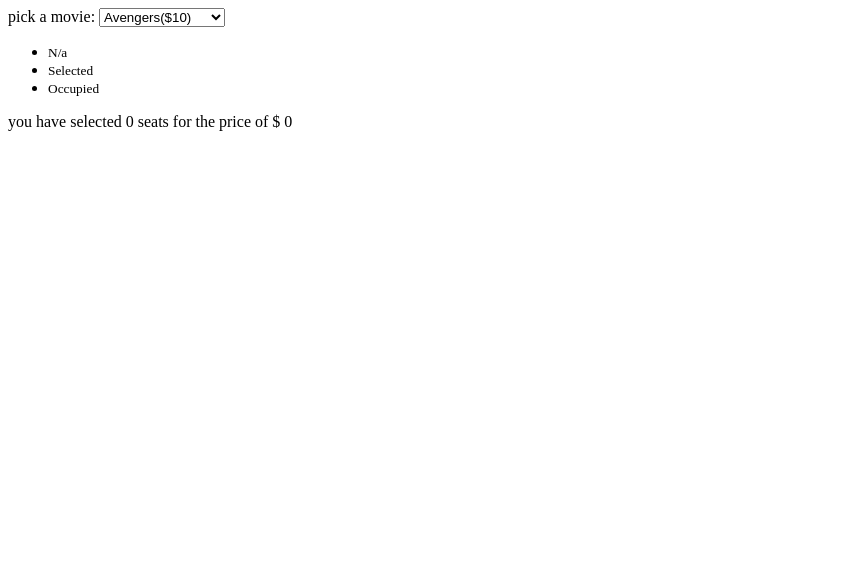
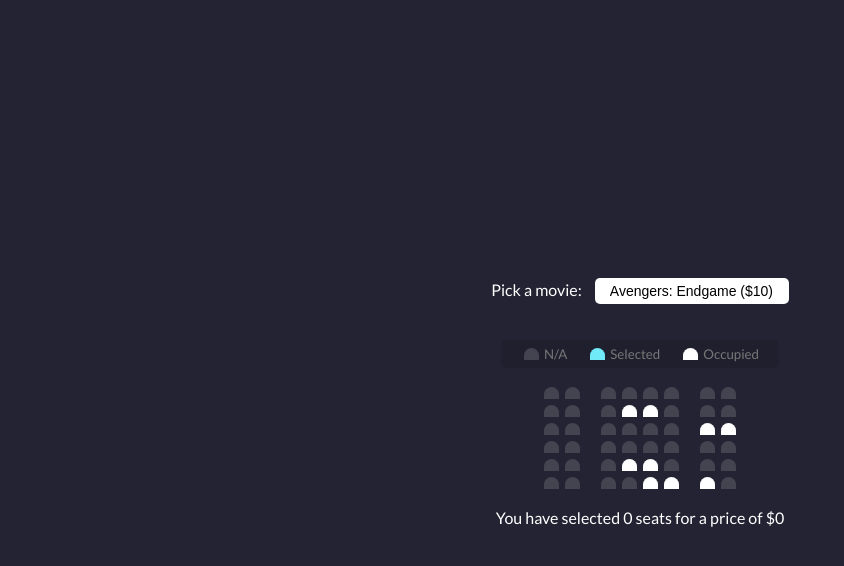
Before and after one commit to seppar93/mini-Js-projects, a plain HTML site: page movie-seat-booking/index.html in a window 1280 px wide. Shown: the whole page, without its empty margins (0-844 px from the left). Drawn offline with Linux system fonts and the light colour scheme.

Commit message:
styling for seats

```diff
--- a/movie-seat-booking/index.html
+++ b/movie-seat-booking/index.html
@@ -2,52 +2,39 @@
 <html lang="en">
   <head>
     <meta charset="UTF-8" />
-    <meta http-equiv="X-UA-Compatible" content="IE=edge" />
     <meta name="viewport" content="width=device-width, initial-scale=1.0" />
+    <meta http-equiv="X-UA-Compatible" content="ie=edge" />
+    <link rel="stylesheet" href="style.css" />
     <title>Movie Seat Booking</title>
-    <link rel="stylesheet" href="style.css" />
   </head>
   <body>
-    <div class="moive-container">
-      <label> pick a movie:</label>
+    <div class="movie-container">
+      <label>Pick a movie:</label>
       <select id="movie">
-        <option value="10">Avengers($10)</option>
-        <option value="12">good movie ($12)</option>
-        <option value="8">Bad movie ($8)</option>
-        <option value="9">movie ($9)</option>
+        <option value="10">Avengers: Endgame ($10)</option>
+        <option value="12">Joker ($12)</option>
+        <option value="8">Toy Story 4 ($8)</option>
+        <option value="9">The Lion King ($9)</option>
       </select>
+    </div>
 
-      <ul class="showCase">
+    <ul class="showcase">
       <li>
-          <div class="seat">
-            <small>N/a</small>
-          </div>
+        <div class="seat"></div>
+        <small>N/A</small>
       </li>
       <li>
-          <div class="seat selected">
+        <div class="seat selected"></div>
         <small>Selected</small>
-          </div>
       </li>
       <li>
-          <div class="seat">
+        <div class="seat occupied"></div>
         <small>Occupied</small>
-          </div>
       </li>
     </ul>
 
     <div class="container">
-        <div class="screen">
-
-            <div class="row">
-                <div class="seat"></div>
-                <div class="seat"></div>
-                <div class="seat"></div>
-                <div class="seat occupied"></div>
-                <div class="seat"></div>
-                <div class="seat occupied"></div>
-                <div class="seat"></div>
-                <div class="seat"></div>
-            </div>
+      <div class="screen"></div>
 
       <div class="row">
         <div class="seat"></div>
@@ -59,55 +46,64 @@
         <div class="seat"></div>
         <div class="seat"></div>
       </div>
-
       <div class="row">
+        <div class="seat"></div>
+        <div class="seat"></div>
+        <div class="seat"></div>
         <div class="seat occupied"></div>
+        <div class="seat occupied"></div>
+        <div class="seat"></div>
+        <div class="seat"></div>
+        <div class="seat"></div>
+      </div>
+      <div class="row">
+        <div class="seat"></div>
+        <div class="seat"></div>
         <div class="seat"></div>
         <div class="seat"></div>
         <div class="seat"></div>
         <div class="seat"></div>
         <div class="seat occupied"></div>
+        <div class="seat occupied"></div>
+      </div>
+      <div class="row">
+        <div class="seat"></div>
+        <div class="seat"></div>
+        <div class="seat"></div>
+        <div class="seat"></div>
+        <div class="seat"></div>
+        <div class="seat"></div>
         <div class="seat"></div>
         <div class="seat"></div>
       </div>
-
       <div class="row">
+        <div class="seat"></div>
+        <div class="seat"></div>
+        <div class="seat"></div>
+        <div class="seat occupied"></div>
+        <div class="seat occupied"></div>
+        <div class="seat"></div>
+        <div class="seat"></div>
+        <div class="seat"></div>
+      </div>
+      <div class="row">
+        <div class="seat"></div>
+        <div class="seat"></div>
         <div class="seat"></div>
         <div class="seat"></div>
         <div class="seat occupied"></div>
         <div class="seat occupied"></div>
         <div class="seat occupied"></div>
         <div class="seat"></div>
-                <div class="seat"></div>
-                <div class="seat"></div>
+      </div>
     </div>
 
-            <div class="row">
-                <div class="seat"></div>
-                <div class="seat"></div>
-                <div class="seat"></div>
-                <div class="seat occupied"></div>
-                <div class="seat"></div>
-                <div class="seat occupied"></div>
-                <div class="seat"></div>
-                <div class="seat"></div>
-            </div>
-
-            <div class="row">
-                <div class="seat occupied"></div>
-                <div class="seat"></div>
-                <div class="seat"></div>
-                <div class="seat"></div>
-                <div class="seat occupied"></div>
-                <div class="seat"></div>
-                <div class="seat"></div>
-                <div class="seat"></div>
-            </div>
-
-        </div>
-      </div>
-    </div>
-    <div class="text"> you have selected <span id="count">0</span> seats for the price of $ <span id="total">0</span></div>
+    <p class="text">
+      You have selected <span id="count">0</span> seats for a price of $<span
+        id="total"
+        >0</span
+      >
+    </p>
 
     <script src="script.js"></script>
   </body>
--- a/movie-seat-booking/style.css
+++ b/movie-seat-booking/style.css
@@ -0,0 +1,93 @@
+@import url('https://fonts.googleapis.com/css?family=Lato&display=swap');
+
+* {
+    box-sizing: border-box;
+}
+
+body {
+    background-color: #242333;
+    color: #fff;
+    display: flex;
+    flex-direction: column;
+    align-items: center;
+    justify-content: center;
+    height: 100vh;
+    font-family: 'Lato', sans-serif;
+    margin: 0;
+}
+
+.movie-container {
+    margin: 20px 0;
+}
+
+.movie-container select {
+    background-color: #fff;
+    border: 0;
+    border-radius: 5px;
+    font-size: 14px;
+    margin-left: 10px;
+    padding: 5px 15px 5px 15px;
+    -moz-appearance: none;
+    -webkit-appearance: none;
+    appearance: none;
+}
+
+.seat {
+    background-color: #444451;
+    height: 12px;
+    width: 15px;
+    margin: 3px;
+    border-top-left-radius: 10px;
+    border-top-right-radius: 10px;
+}
+
+.seat.selected {
+    background-color: #6feaf6;
+}
+
+.seat.occupied {
+    background-color: #fff;
+}
+
+.seat:nth-of-type(2) {
+    margin-right: 18px;
+}
+
+.seat:nth-last-of-type(2) {
+    margin-left: 18px;
+
+}
+
+.seat:not(.occupied):hover {
+    cursor: pointer;
+    transform: scale(1.2);
+}
+.showcase .seat:not(.occupied):hover {
+    cursor: pointer;
+    transform: scale(1);
+}
+
+.showcase {
+    background: rgba(0,0,0,0.1);
+    padding: 5px 10px;
+    border-radius: 5px;
+    color: #777;
+    list-style-type: none;
+    display: flex;
+    justify-content: space-between;
+}
+.showcase li {
+    display: flex;
+    align-items: center;
+    justify-content: center;
+    margin: 0 10px;
+}
+.showcase li small {
+    margin-left: 2px;
+
+}
+
+.row {
+    display: flex;
+
+}
```
Lines whose indentation alone changed are shown as unchanged.
